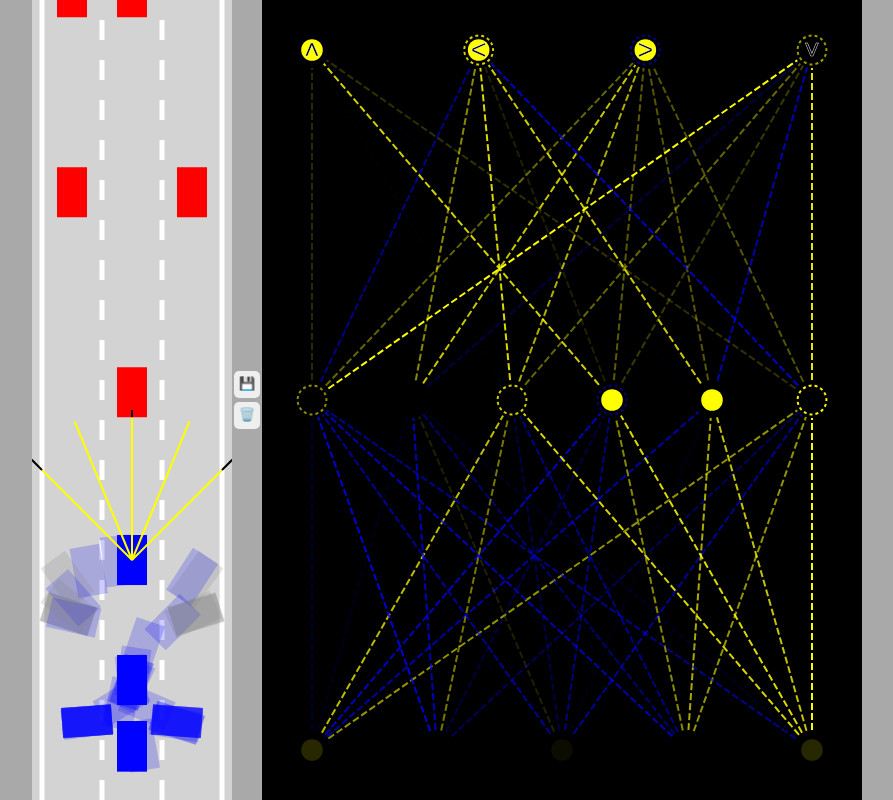
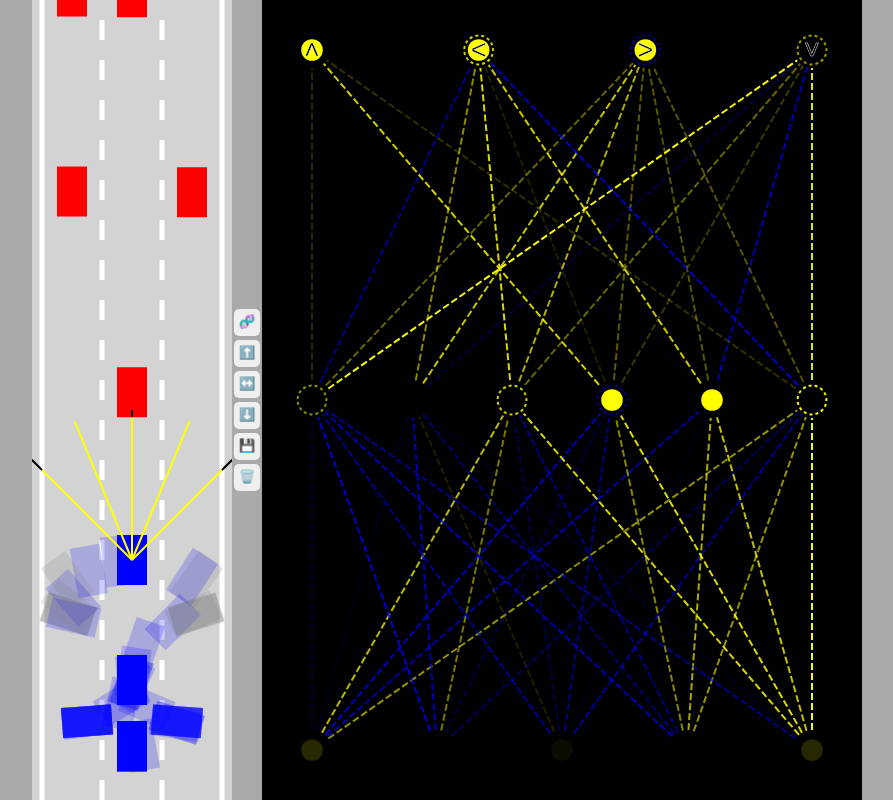
Before and after one commit to 404Haze/Self-Driving-Car-AI, a plain HTML site: page index.html in a window 1280 px wide. Shown: the whole page, without its empty margins (193-1086 px from the left). Drawn offline with Linux system fonts and the light colour scheme; animation ran at ten frames a second.

Commit message:
added mutation potency control

```diff
--- a/index.html
+++ b/index.html
@@ -10,6 +10,10 @@
 <body>
     <canvas id = "carCanvas"></canvas>
     <div id = "verticalButtons">
+        <button onclick = "restart()">🧬</button>
+        <button onclick = "mutationSelection('high')">⬆️</button>
+        <button onclick = "mutationSelection('normal')">↔️</button>
+        <button onclick = "mutationSelection('low')">⬇️</button>
         <button onclick = "save()">💾</button>
         <button onclick = "discard()">🗑️</button>
     </div>
--- a/main.js
+++ b/main.js
@@ -13,31 +13,45 @@ const n = 200;
 const cars = generateCars(n);
 let bestCar = cars[0];
 
+let mutationPotency;
+
+const storedPotency = localStorage.getItem("potency");
+
+if (storedPotency !== null || storedPotency !== undefined) {
+    mutationPotency = parseFloat(storedPotency);
+} else {
+    mutationPotency = 0.1;
+}
+console.log(mutationPotency);
+
 if (localStorage.getItem("bestBrain")) {
     for (let i = 0; i < cars.length; i++) {
         cars[i].brain = JSON.parse(localStorage.getItem("bestBrain"));
 
         if (i != 0) {
-            NeuralNetwork.mutate(cars[i].brain, 0.1); //0.05 for similar, 0.1 for normal, 0.2 for spread
+            NeuralNetwork.mutate(cars[i].brain, mutationPotency); //0.05 for similar, 0.1 for normal, 0.2 for spread
         }
     }
+    console.log(mutationPotency);
 }
 
 const traffic = [
     new Car(road.getLaneCenter(1), -100, 30, 50, "DUMMY", 2),
-    new Car(road.getLaneCenter(0), -300, 30, 50, "DUMMY", 2),
+    new Car(road.getLaneCenter(0), -300, 30, 50, "DUMMY", 2.02),
     new Car(road.getLaneCenter(2), -300, 30, 50, "DUMMY", 2),
-    new Car(road.getLaneCenter(0), -500, 30, 50, "DUMMY", 2),
+    new Car(road.getLaneCenter(0), -500, 30, 50, "DUMMY", 2.02),
     new Car(road.getLaneCenter(1), -500, 30, 50, "DUMMY", 2),
     new Car(road.getLaneCenter(1), -700, 30, 50, "DUMMY", 2),
-    new Car(road.getLaneCenter(2), -700, 30, 50, "DUMMY", 2),
+    new Car(road.getLaneCenter(2), -700, 30, 50, "DUMMY", 2.02),
     new Car(road.getLaneCenter(1), -900, 30, 50, "DUMMY", 2),
     new Car(road.getLaneCenter(0), -900, 30, 50, "DUMMY", 2),
-    new Car(road.getLaneCenter(2), -1100, 30, 50, "DUMMY", 2),
+    new Car(road.getLaneCenter(2), -1100, 30, 50, "DUMMY", 2.02),
     new Car(road.getLaneCenter(0), -1100, 30, 50, "DUMMY", 2),
+    new Car(road.getLaneCenter(1), -1300, 30, 50, "DUMMY", 2.02),
     new Car(road.getLaneCenter(1), -1300, 30, 50, "DUMMY", 2),
-    new Car(road.getLaneCenter(1), -1300, 30, 50, "DUMMY", 2),
-    new Car(road.getLaneCenter(2), -1500, 30, 50, "DUMMY", 2)
+    new Car(road.getLaneCenter(2), -1500, 30, 50, "DUMMY", 2),
+    new Car(road.getLaneCenter(1), -1500, 30, 50, "DUMMY", 2.1),
+    new Car(road.getLaneCenter(0), -1500, 30, 50, "DUMMY", 2)
 ];
 
 animate();
@@ -48,6 +62,24 @@ function save() {
 
 function discard() {
     localStorage.removeItem("bestBrain");
+}
+
+function mutationSelection(mode) {
+    if (mode === "low") {
+        localStorage.setItem("potency", 0.05);
+        mutationPotency = 0.05; // Low
+    } else if (mode === "high") {
+        mutationPotency = 0.2; // High
+        localStorage.setItem("potency", 0.2);
+    } else {
+        mutationPotency = 0.1; // Normal
+        localStorage.setItem("potency", 0.1);
+    }
+    console.log(mutationPotency);
+}
+
+function restart() {
+    location.reload();
 }
 
 function generateCars(n) {
```
